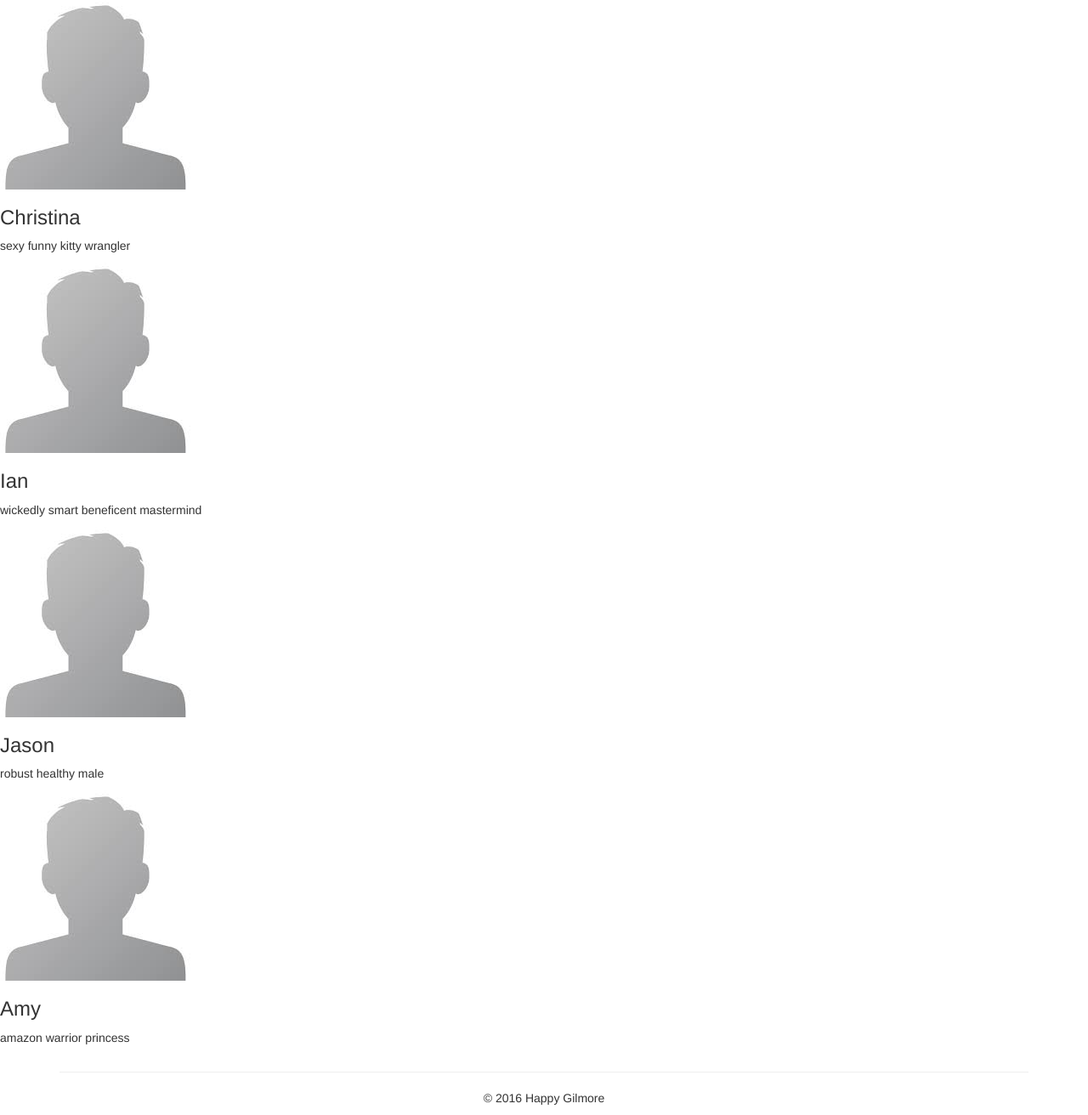
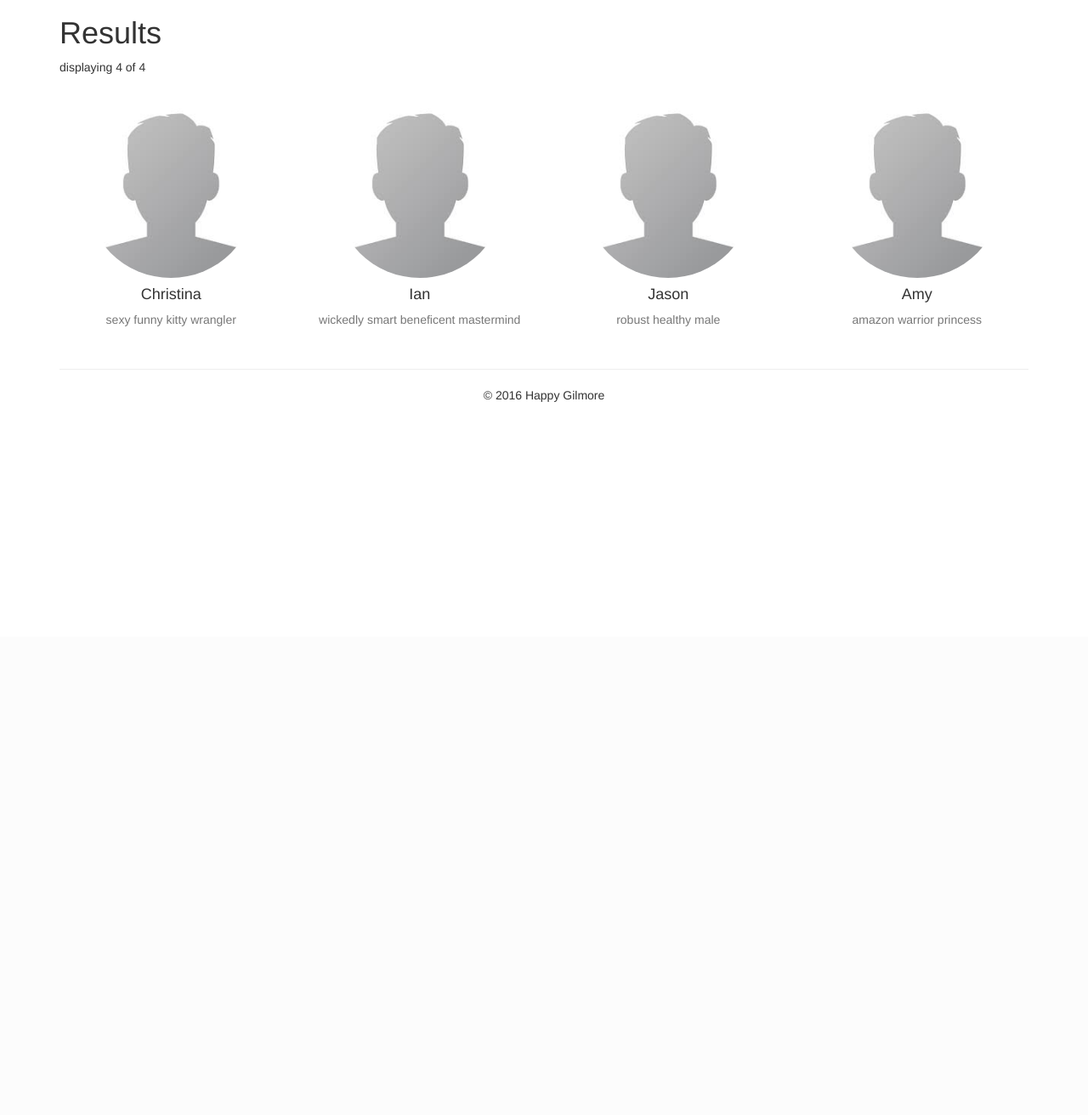
Before and after one commit to jsnbuchanan/matching, a Django app: page /results in a window 1280 px wide. Shown: the part 51-1363 px from the top of the page at 85% size. After the commit the page ends 524 px from the top, so only its background shows below. Run offline with Django 3.2, Linux system fonts and the light colour scheme; some libraries are stand-ins or nearby versions.

Commit message:
Styling results page.

```diff
--- a/match/static/css/base.css
+++ b/match/static/css/base.css
@@ -8,6 +8,15 @@ body {
   padding: 40px 15px;
   text-align: center;
 }
+.profile {
+    margin:2em 0;
+    text-align:center;
+}
+.profile img {
+    margin:0 auto;
+    max-width:200px;
+    height:200px;
+}
 footer {
   text-align: center;
 }
--- a/match/templates/match/results.html
+++ b/match/templates/match/results.html
@@ -10,16 +10,22 @@
 {% endblock %}
 
 {% block page %}
+    <div class="container">
+        <h1>Results</h1>
+        <p>displaying {{ profiles | length }} of {{ profiles | length }}</p>
+        <div class="row placeholders">
             {%  for profile in profiles %}
-        <article>
+                <div class="profile col-xs-6 col-sm-3 placeholder">
     {#                {% try: profile.images %}#}
     {#                {%      image = profile.images[0] %}#}
     {#                {% except: NameError %}#}
     {#                {%      image = 'img/profile.jpg' %}#}
 
-            <img src="{% static 'img/profile.jpg' %}" alt="profile image">
-            <h3>{{ profile.name }}</h3>
-            <p>{{ profile.description }}</p>
-        </article>
+                    <img src="{% static 'img/profile.jpg' %}" alt="{{ profile.name }}" class="img-circle img-responsive">
+                    <h4>{{ profile.name }}</h4>
+                    <span class="text-muted">{{ profile.description }}</span>
+                </div>
             {%  endfor %}
+        </div>
+    </div>
 {% endblock %}
```
Lines whose indentation alone changed are shown as unchanged.
